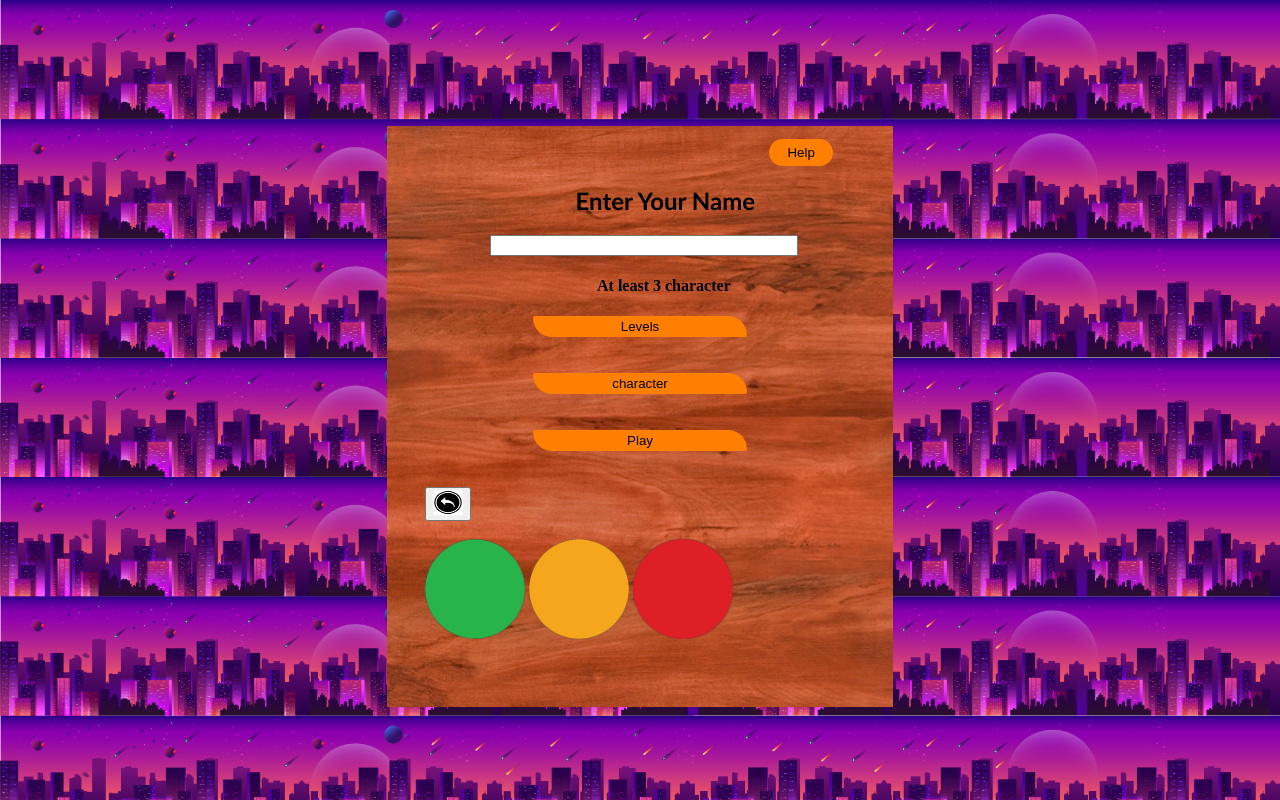
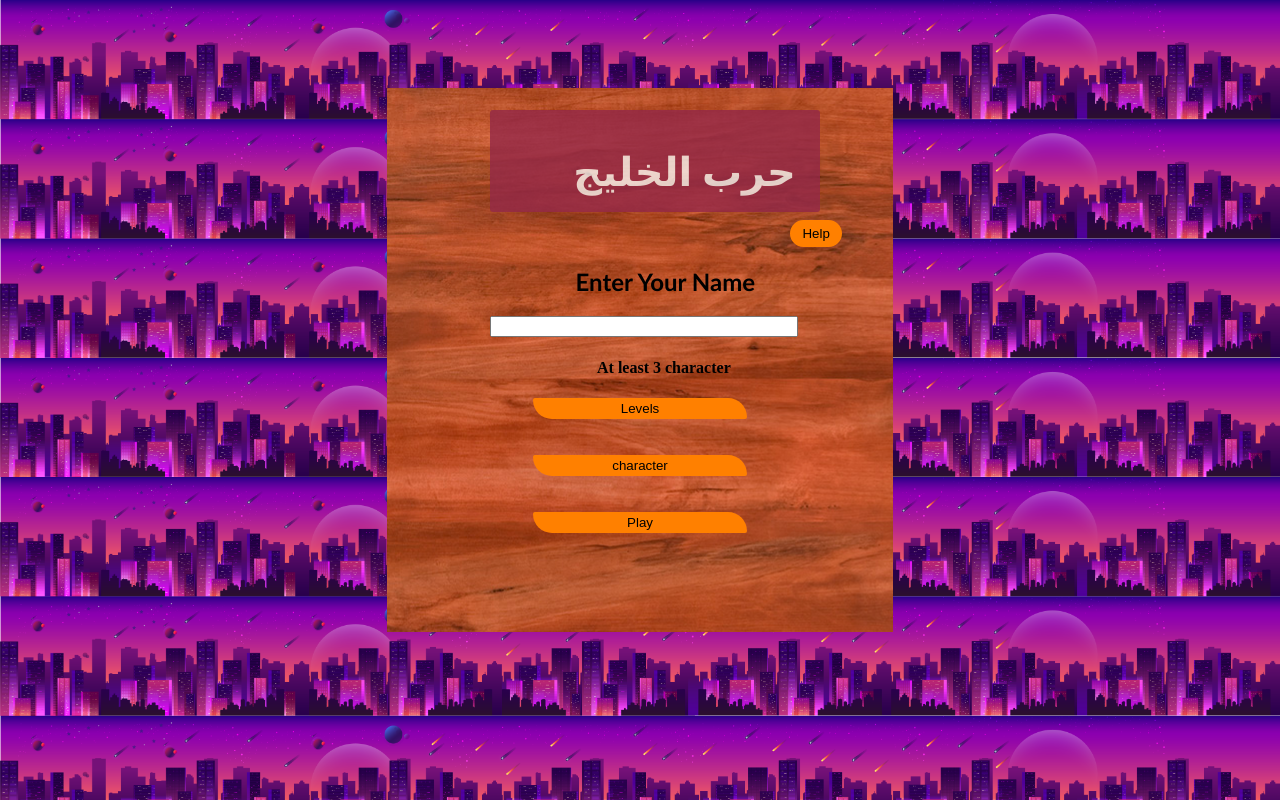
Before and after one commit to dmahmouali/jsGame, a PHP site: page /StartPage.html in a window 1280 px wide. Run offline with PHP 8.4, Linux system fonts and the light colour scheme.

Commit message:
update start page

```diff
--- a/StartPage.html
+++ b/StartPage.html
@@ -6,37 +6,57 @@
     <title>Start</title>
     <meta name='viewport' content='width=device-width, initial-scale=1'>
     <link rel='stylesheet' type='text/css' media='screen' href='css/start.css'>
-    <script src='js/start.js'></script>
+
 </head>
 <body >
 
     <div class="start">
-    <div id="login">
+         <div id="login">
+                <div id="gameNameForm">
+                        <h1 id="gameName">حرب الخليج</h1>
+                    </div>
         <button id="help">Help</button>
         <h2 id="usrname">Enter Your Name</h2>
 
         <input type= "text" id="player_name">
         <h4 id="message">At least 3 character</h4>
 
-        <button class="button">Levels</button>
+        <button class="button" id="level_button">Levels</button>
         <br><br><br>
-        <button class="button">character</button>
+        <button class="button" id="character_button">character</button>
         <br><br><br>
-        <button class="button">Play</button>
+        <button class="button" id="playButton" name="played">Play</button>
         <br><br><br>
     </div>
 
 
     <div class="level_form">
-        <button class="hide_form_button">
+        <button id="hide_level_button">
         <img src="images/back.jpg" style="width:30px; height:25px">
         </button>
         <br><br>
-        <img src="images/easy.png" class="img_level" width="100px" height="100px">
-        <img src="images/medium.png" class="img_level" width="100px" height="100px">
-        <img src="images/hard.png" class="img_level" width="100px" height="100px">
+        <img src="images/easy.png" class="img_level" name="1">
+        <img src="images/medium.png" class="img_level" name="2">
+        <img src="images/hard.png" class="img_level" name="3">
     </div>
 
+
+    <div class="Char_form">
+        <button id="hide_char_form">
+                <img src="images/back.jpg" style="width:30px; height:25px">
+        </button>
+        <br><br>
+        <img src="images/anime03.png" class="cahr_img" name="1">
+        <img src="images/anime04.png" class="cahr_img" name="2">
+        <img src="images/anime05.png" class="cahr_img" name="3">
+
     </div>
+
+
+
+
+    </div>
+
+    <script src='js/start.js'></script>
 </body>
 </html>
--- a/css/start.css
+++ b/css/start.css
@@ -1,13 +1,14 @@
 body{
-    background-image: url("C:/Users/Fahmy/Desktop/Game-JS/images/level01.png");
+    background-image: url("../images/level01.png");
     background-size: 100%;
+
 }
 
 .start{
-    background-image: url("C:/Users/Fahmy/Desktop/Game-JS/images/background.jpg");
+    background-image: url("../images/background.jpg");
     margin-left: 30%;
     margin-right: 30%;
-    margin-top: 10%;
+    margin-top: 7%;
     padding-left: 3%;
     padding-right: 3%;
     padding-bottom: 5%;
@@ -19,9 +20,10 @@
     cursor: pointer;
     background-color: rgb(255, 128, 0);
     border: 5px solid  rgb(255, 128, 0);
-    margin-left: 80%;
+    margin-left: 85%;
     border-radius: 20px;
-    width: 15%;
+    width: 12%;
+    margin-top: 2%;
 }
 
 #usrname{
@@ -53,3 +55,54 @@
     border: 2px solid rgb(255, 128, 0);
     cursor: pointer;
 }
+
+#gameNameForm{
+    background-color: rgb(148, 40, 72);
+    background-repeat: no-repeat;
+    background-size: 100%;
+    width: 300px;
+    height: 100px;
+    border-radius: 3px;
+    margin-left: 15%;
+    margin-top: 2%;
+    padding-left: 2%;
+    padding-right: 5%;
+    padding-top: 0.5%;
+    align-content: center;
+    opacity: .8;
+}
+
+#gameName{
+    font-family: 'Trebuchet MS', 'Lucida Sans Unicode', 'Lucida Grande', 'Lucida Sans', Arial, sans-serif;
+    color: rgb(248, 244, 242);
+    width: 110%;
+    height: 30px;
+    margin-left: 25%;
+    font-size: 40px;
+    font-weight: bold;
+    font-style: initial;
+}
+
+.level_form{
+    display: none;
+    align-content: center;
+}
+
+.Char_form{
+    display: none;
+    align-content: center;
+}
+
+.img_level{
+    width: 90px;
+    height: 150px;
+    cursor: pointer;
+    margin-left: 10%;
+}
+
+.cahr_img{
+    width: 90px;
+    height: 150px;
+    cursor: pointer;
+    margin-left: 10%;
+}
```
Also changed, not shown: js/start.js (+62 -6 lines).
